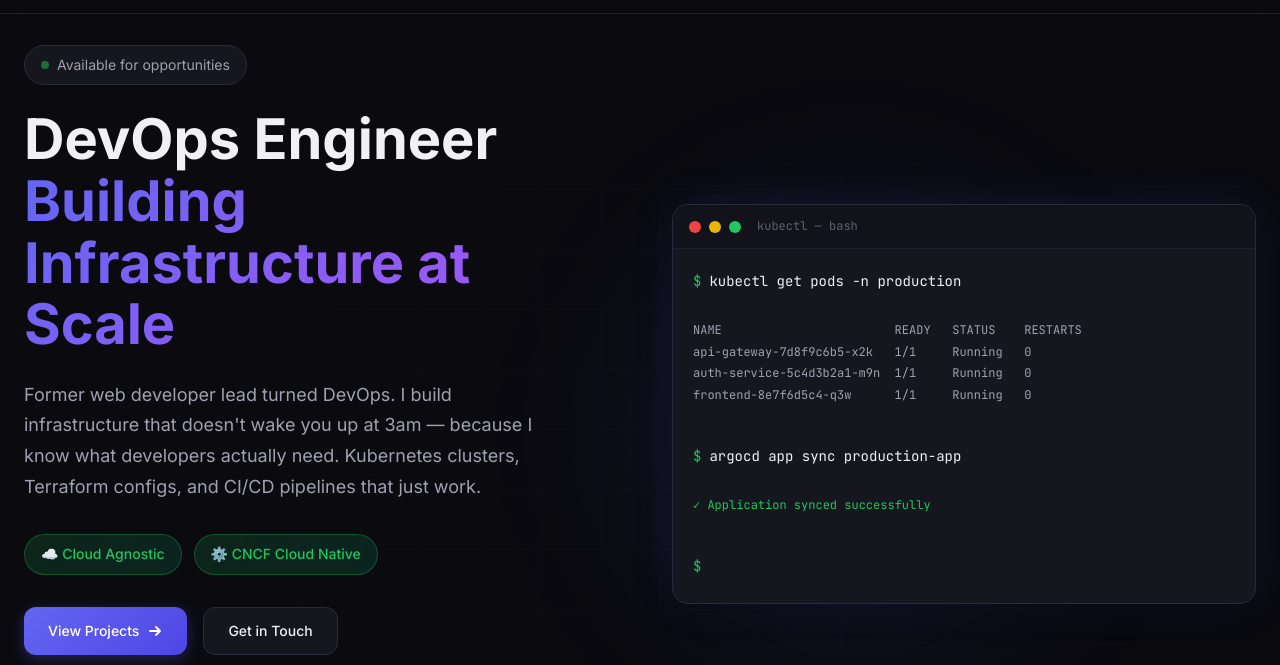
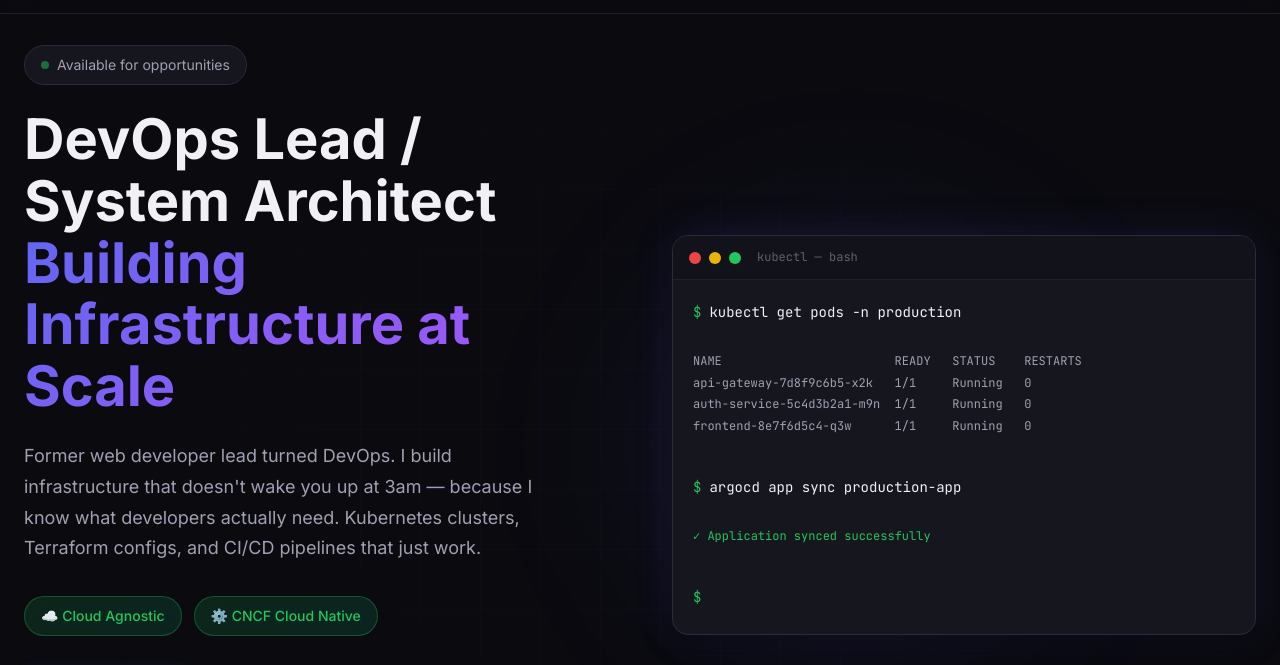
Before and after one commit to chris-ng-1987/portfolio, a plain HTML site: page docs/index.html in a window 1280 px wide. Shown: the part 51-716 px from the top of the page. Drawn offline with Linux system fonts and the light colour scheme.

Commit message:
update wording and skills

```diff
--- a/docs/index.html
+++ b/docs/index.html
@@ -3,8 +3,8 @@
 <head>
     <meta charset="UTF-8">
     <meta name="viewport" content="width=device-width, initial-scale=1.0">
-    <title>Chris Ng | DevOps Engineer</title>
-    <meta name="description" content="DevOps Engineer specializing in Kubernetes, GitOps, CI/CD pipelines, and cloud infrastructure on Alibaba Cloud.">
+    <title>Chris Ng | DevOps Lead / System Architect</title>
+    <meta name="description" content="DevOps Lead and System Architect specializing in Kubernetes, GitOps, CI/CD pipelines, and cloud infrastructure on Alibaba Cloud.">
     <link rel="preconnect" href="https://fonts.googleapis.com">
     <link rel="preconnect" href="https://fonts.gstatic.com" crossorigin>
     <link href="https://fonts.googleapis.com/css2?family=Inter:wght@300;400;500;600;700&family=JetBrains+Mono:wght@400;500&display=swap" rel="stylesheet">
@@ -45,7 +45,7 @@
                 Available for opportunities
             </div>
             <h1 class="hero-title">
-                <span class="title-line">DevOps Engineer</span>
+                <span class="title-line">DevOps Lead / System Architect</span>
                 <span class="title-gradient">Building Infrastructure at Scale</span>
             </h1>
             <p class="hero-description">
```
Also changed, not shown: 1 other file.
